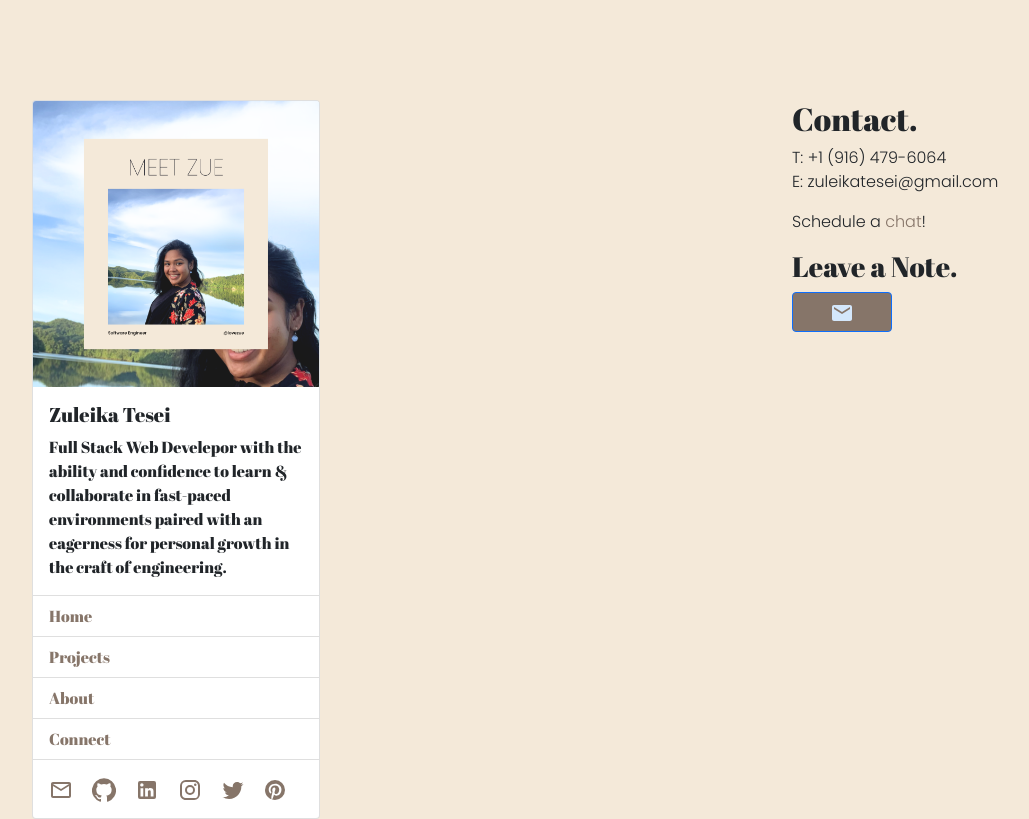
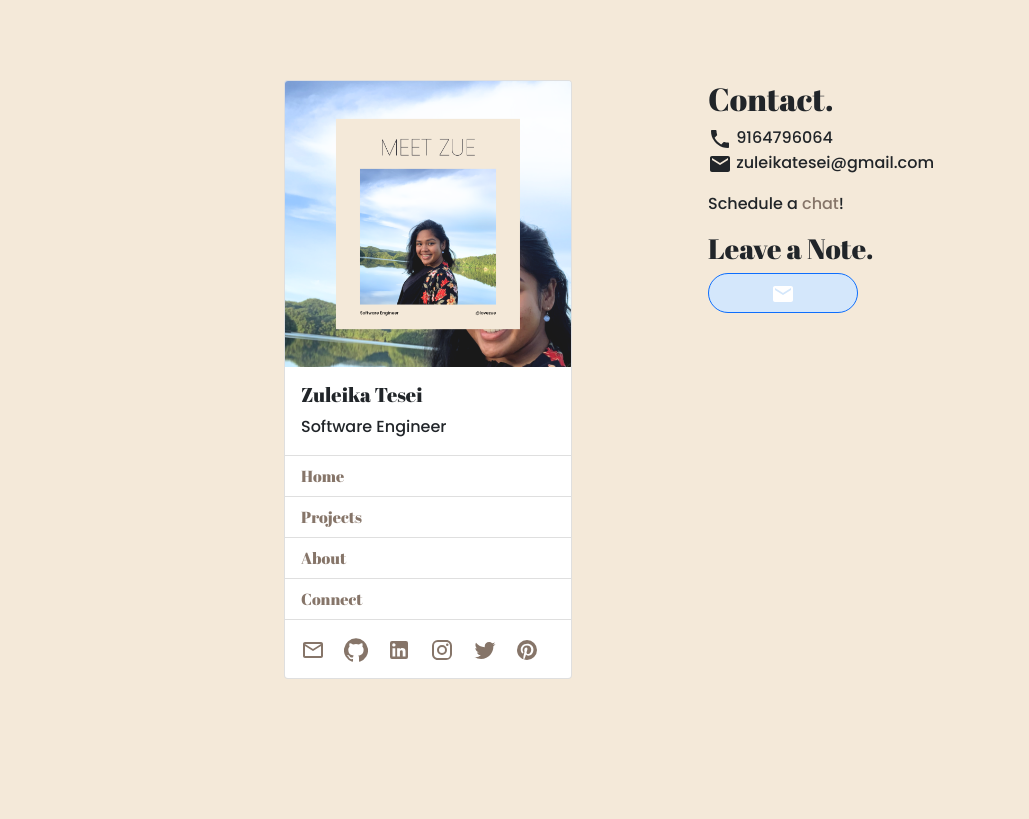
Before and after one commit to zuetesei/react-portfolio, a React (Create React App) app: page /contact in a window 1280 px wide. Shown: the whole page, without its empty margins (50-1079 px from the left). Built offline with nearby package versions, Linux system fonts and the light colour scheme.

Commit message:
contact and styles

```diff
--- a/src/App.css
+++ b/src/App.css
@@ -19,7 +19,7 @@
 
 body {
   padding: 0;
-  margin: 0;
+  /* margin-top: 80; */
   background-color: var(--background-primary);
 }
 
--- a/src/components/Card/index.js
+++ b/src/components/Card/index.js
@@ -19,9 +19,10 @@ function MyCard() {
                 <Card.Title> Zuleika Tesei </Card.Title>
                 <Card.Text>
 
-                    Full Stack Web Develepor with the ability and confidence to learn
+                    Software Engineer
+                    {/* with the ability and confidence to learn
                     & collaborate in fast-paced environments paired with an eagerness for
-                    personal growth in the craft of engineering.
+                    personal growth in the craft of engineering. */}
                 </Card.Text>
             </Card.Body>
             <ListGroup className="list-group-flush">
--- a/src/components/ContactModal.js
+++ b/src/components/ContactModal/index.js
@@ -4,7 +4,7 @@ import Form from 'react-bootstrap/Form';
 import Modal from 'react-bootstrap/Modal';
 import EmailIcon from '@material-ui/icons/Email';
 import SendIcon from '@mui/icons-material/Send';
-import '../styles/Contact.css';
+import '../../styles/Contact.css';
 
 function ContactModal() {
     const [show, setShow] = useState(false);
--- a/src/pages/Connect.js
+++ b/src/pages/Connect.js
@@ -4,6 +4,8 @@ import Row from 'react-bootstrap/Row';
 import Col from 'react-bootstrap/Col';
 import ContactModal from '../components/ContactModal';
 import MyCard from '../components/Card';
+import LocalPhoneIcon from '@mui/icons-material/LocalPhone';
+import EmailIcon from '@mui/icons-material/Email';
 
 import '../styles/Contact.css';
 
@@ -18,8 +20,8 @@ function ContactForm() {
                 <Col xs={6} md={4}>
                     <h2> Contact. </h2>
                     <div className='contact-info'>
-                        <p> T: +1 (916) 479-6064 <br></br>
-                            E: zuleikatesei@gmail.com
+                        <p> <LocalPhoneIcon /> 9164796064 <br></br>
+                            <EmailIcon /> zuleikatesei@gmail.com
                         </p>
                         <p> Schedule a <a href='https://calendly.com/zuetesei/30min' target='_blank' rel="noreferrer">chat</a>!  </p>
                     </div>
--- a/src/styles/Contact.css
+++ b/src/styles/Contact.css
@@ -1,30 +1,31 @@
 .contact {
     display: flex;
-    flex-direction: column;
     justify-content: space-around;
-    margin-top: 100px;
+    margin-top: 80px;
     font-family: 'Abril Fatface';
 }
 
+.contact-info,
+.card-text {
+    font-family: 'Poppins';
+    font-weight: 500;
+}
+
 .contact-info {
-    font-family: 'Poppins';
-    font-weight: 300;
+    min-width: 300px;
 }
 
 .modal-header {
-    font-weight: 500;
-}
-
-.form-headers {
-    font-weight: 300;
-}
-
-.modalBtn {
-    display: flex;
+    font-family: 'Abril Fatface';
 }
 
 .btn-primary {
-    width: 100px;
-    background-color: var(--brown-text);
-    color: var(--blue);
+    border-radius: 50px;
+    width: 150px;
+    background-color: var(--blue);
+
 }
+
+.btn-primary:hover {
+    color: pink;
+}
```
